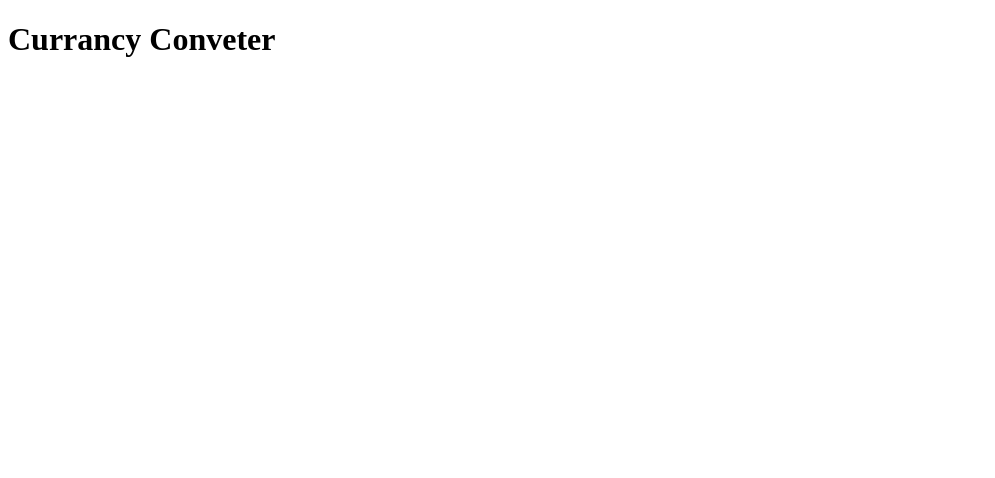
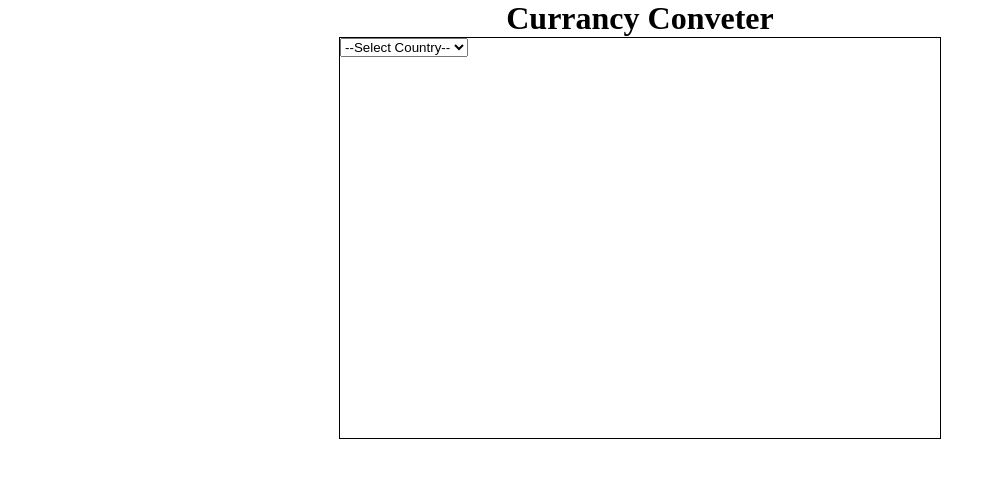
Before and after one commit to Bappa-Marjit/currency, a plain HTML site: page index.html in a window 1280 px wide. Shown: the whole page, without its empty margins (0-995 px from the left). Drawn offline with Linux system fonts and the light colour scheme.

Commit message:
adding eliments

```diff
--- a/index.css
+++ b/index.css
@@ -0,0 +1,19 @@
+*{
+    margin: 0;
+    padding: 0;
+}
+body{
+    display:flex;
+    flex-direction: column;
+    justify-content: center;
+    align-items: center;
+}
+.box{
+    height: 400px;
+    width: 600px;
+    border: 1px solid black;
+}
+select{
+    display: flex;
+    flex-direction: column;
+}
--- a/index.html
+++ b/index.html
@@ -8,7 +8,11 @@
 </head>
 <body>
 <h1>Currancy Conveter</h1>
-
+<div class="box">
+    <select name="c1" id="country1">
+        <option value="">--Select Country--</option>
+    </select>
+</div>
     <script src="index.js"></script>
 </body>
 </html>
--- a/index.js
+++ b/index.js
@@ -1,9 +1,16 @@
-const url = "https://open.er-api.com/v6/latest/USD"
+const url = "https://open.er-api.com/v6/latest/USD";
+let select = document.querySelector("select");
+let option = document.querySelector("option");
 
 async function getRates(){
 await fetch(url).then((res)=>{
 res.json().then(function(data){
 console.log(data);
+let key = Object.keys(data.rates);
+select.innerHTML = `<option>${key[0]}</option>;
+<option>${key[1]}</option>`
+
+
 })
     })
 }
```
